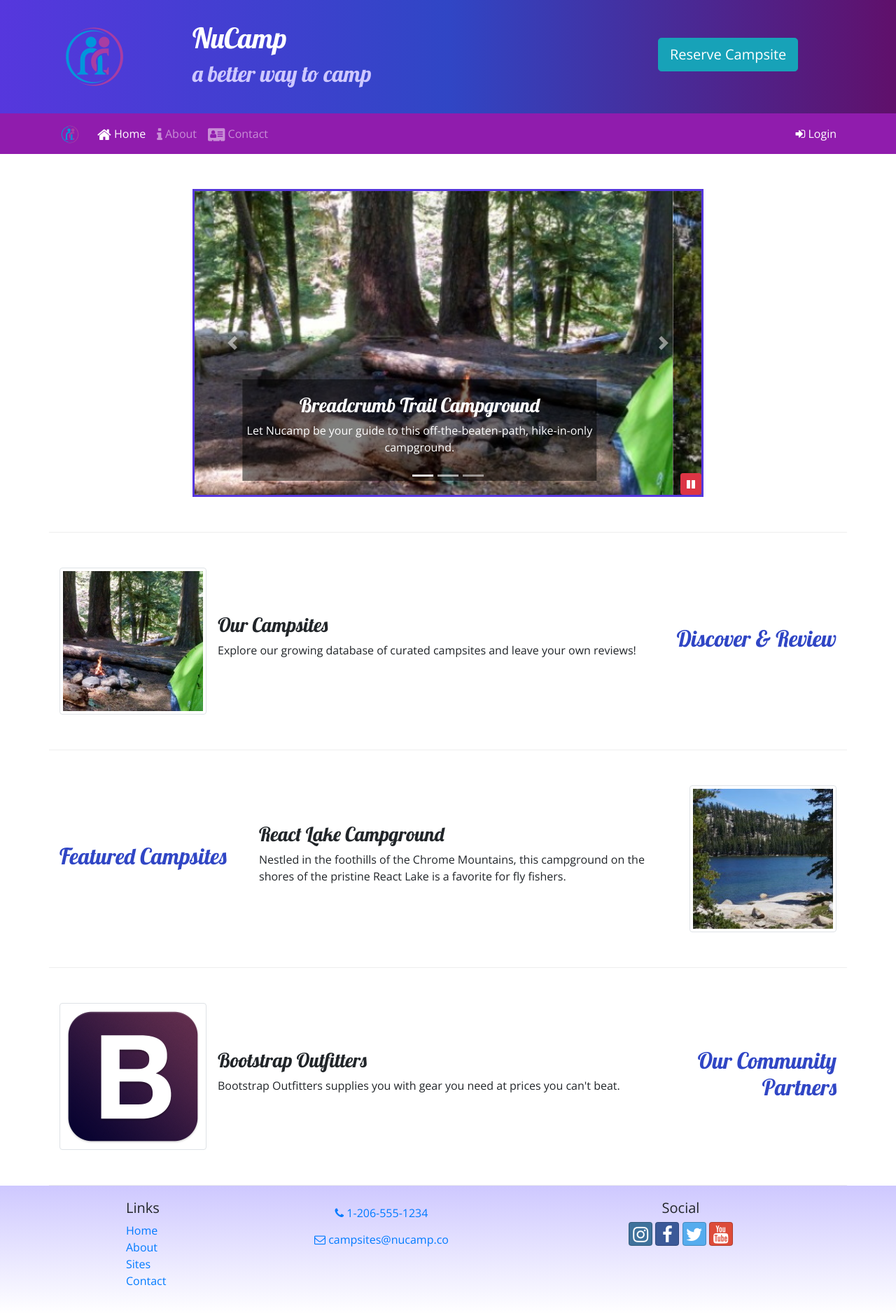
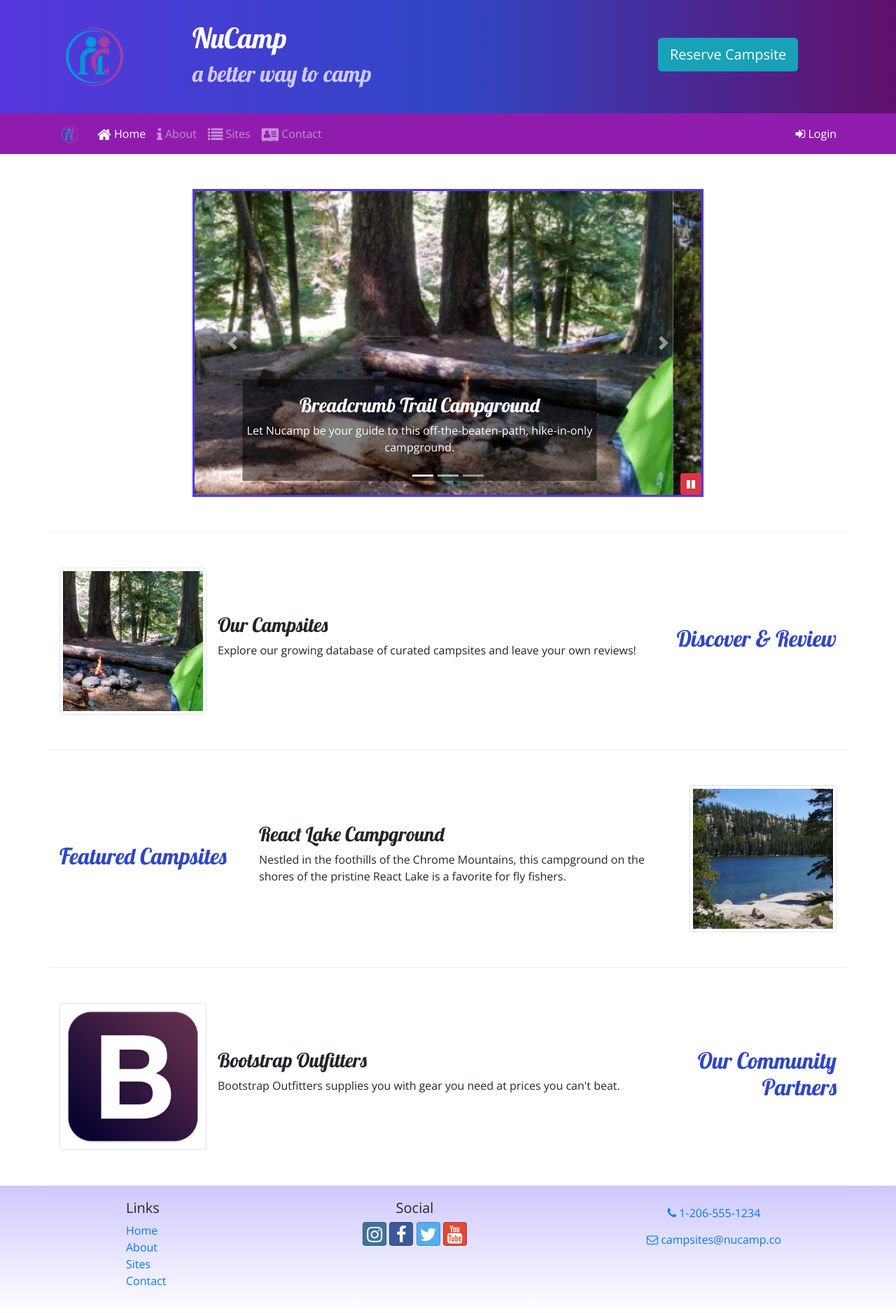
Before and after one commit to dcWashington/gitBootstrap, a website: page index.html in a window 1280 px wide. Shown: the whole page at 70% size. Drawn offline with nearby package versions, Linux system fonts and the light colour scheme.

Commit message:
xpm real back to oring

```diff
--- a/index.html
+++ b/index.html
@@ -106,7 +106,7 @@
                     </li>
                     <li class="nav-item"><a class="nav-link" href="aboutus.html"><i class="fa fa-info fa-lg"></i>
                             About</a></li>
-                    <!-- <li class="nav-item"><a class="nav-link" href="#"><i class="fa fa-list fa-lg"></i> Sites</a></li> -->
+                    <li class="nav-item"><a class="nav-link" href="#"><i class="fa fa-list fa-lg"></i> Sites</a></li>
                     <li class="nav-item"><a class="nav-link" href="contactus.html"><i
                                 class="fa fa-address-card fa-lg"></i> Contact</a></li>
                 </ul>
@@ -273,14 +273,6 @@
                         <li><a href="contactus.html">Contact</a></li>
                     </ul>
                 </div>
-
-                <div class="col-sm-4 text-center">
-                    <a role="button" class="btn btn-link" href="tel:+12065551234"><i class="fa fa-phone"></i>
-                        1-206-555-1234</a><br />
-                    <a role="button" class="btn btn-link" href="mailto:campsites@nucamp.co"><i
-                            class="fa fa-envelope-o"></i> campsites@nucamp.co</a>
-                </div>
-
                 <div class="col-6 col-sm-5 text-center">
                     <h5>Social</h5>
                     <a class="btn btn-social-icon btn-instagram" href="http://instagram.com/"><i
@@ -291,6 +283,12 @@
                             class="fa fa-twitter"></i></a>
                     <a class="btn btn-social-icon btn-google" href="http://youtube.com/"><i
                             class="fa fa-youtube"></i></a>
+                </div>
+                <div class="col-sm-4 text-center">
+                    <a role="button" class="btn btn-link" href="tel:+12065551234"><i class="fa fa-phone"></i>
+                        1-206-555-1234</a><br />
+                    <a role="button" class="btn btn-link" href="mailto:campsites@nucamp.co"><i
+                            class="fa fa-envelope-o"></i> campsites@nucamp.co</a>
                 </div>
             </div>
         </div>
```
